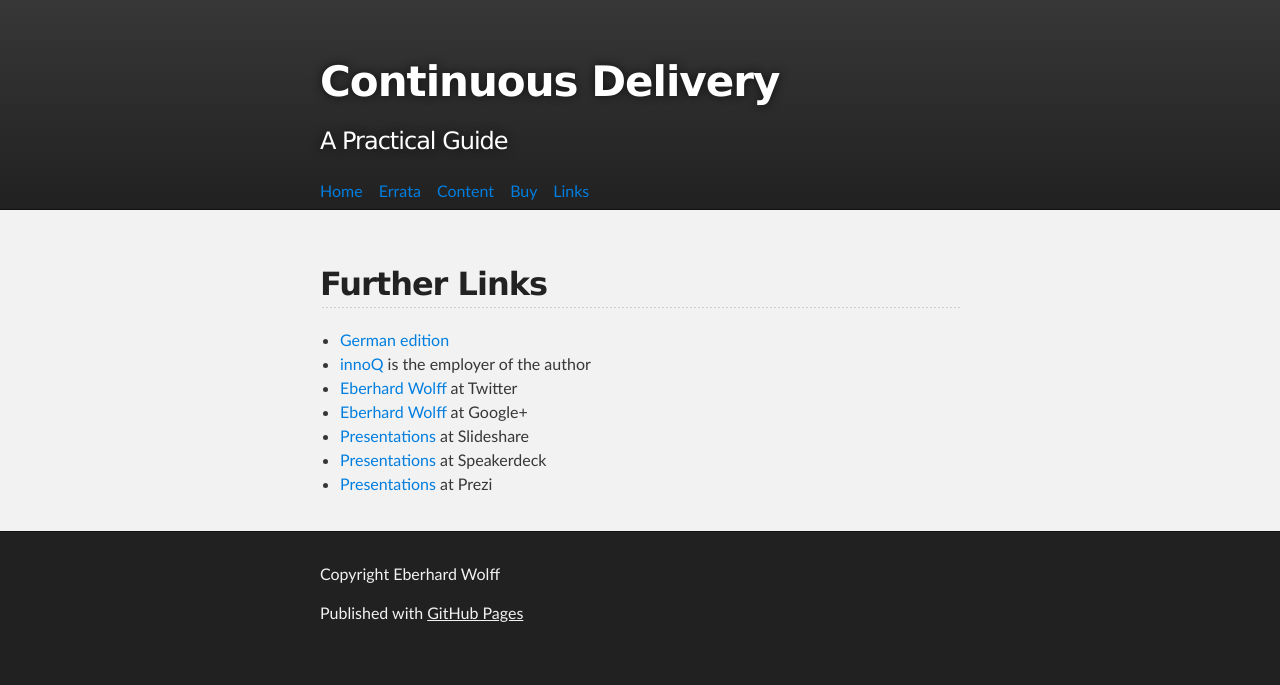
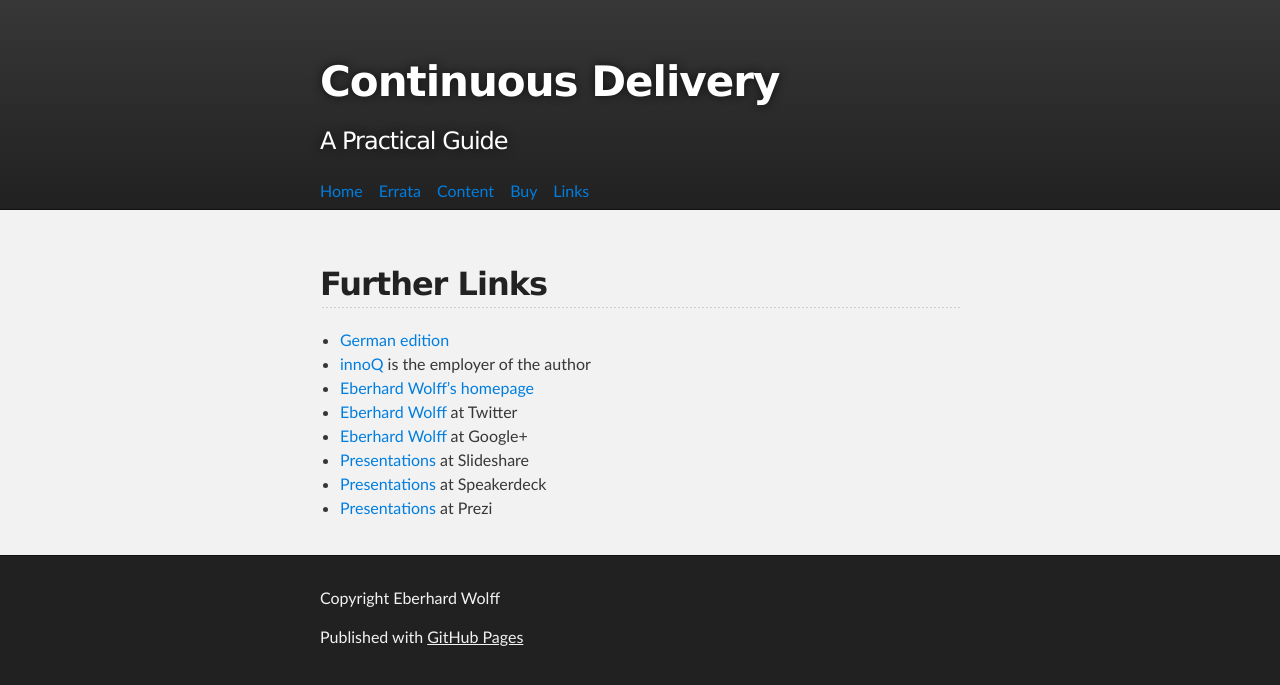
Before and after one commit to ewolff/continuous-delivery-book.com, a Jekyll site: the page built from links.md, in a window 1280 px wide. Shown: the top 685 px of the page. Built offline with Jekyll 4.4.1, drawn with Linux system fonts in a browser that asks for light colours.

Commit message:
Add link to homepage

```diff
--- a/links.md
+++ b/links.md
@@ -9,6 +9,7 @@ Further Links
 
 * [German edition](http://continuous-delivery-buch.de)
 * [innoQ](http://innoq.com) is the employer of the author
+* [Eberhard Wolff's homepage](https://ewolff.com)
 * [Eberhard Wolff](https://twitter.com/ewolff) at Twitter
 * [Eberhard Wolff](https://plus.google.com/u/0/+EberhardWolff/) at Google+
 * [Presentations](http://www.slideshare.net/ewolff/presentations) at Slideshare
```
